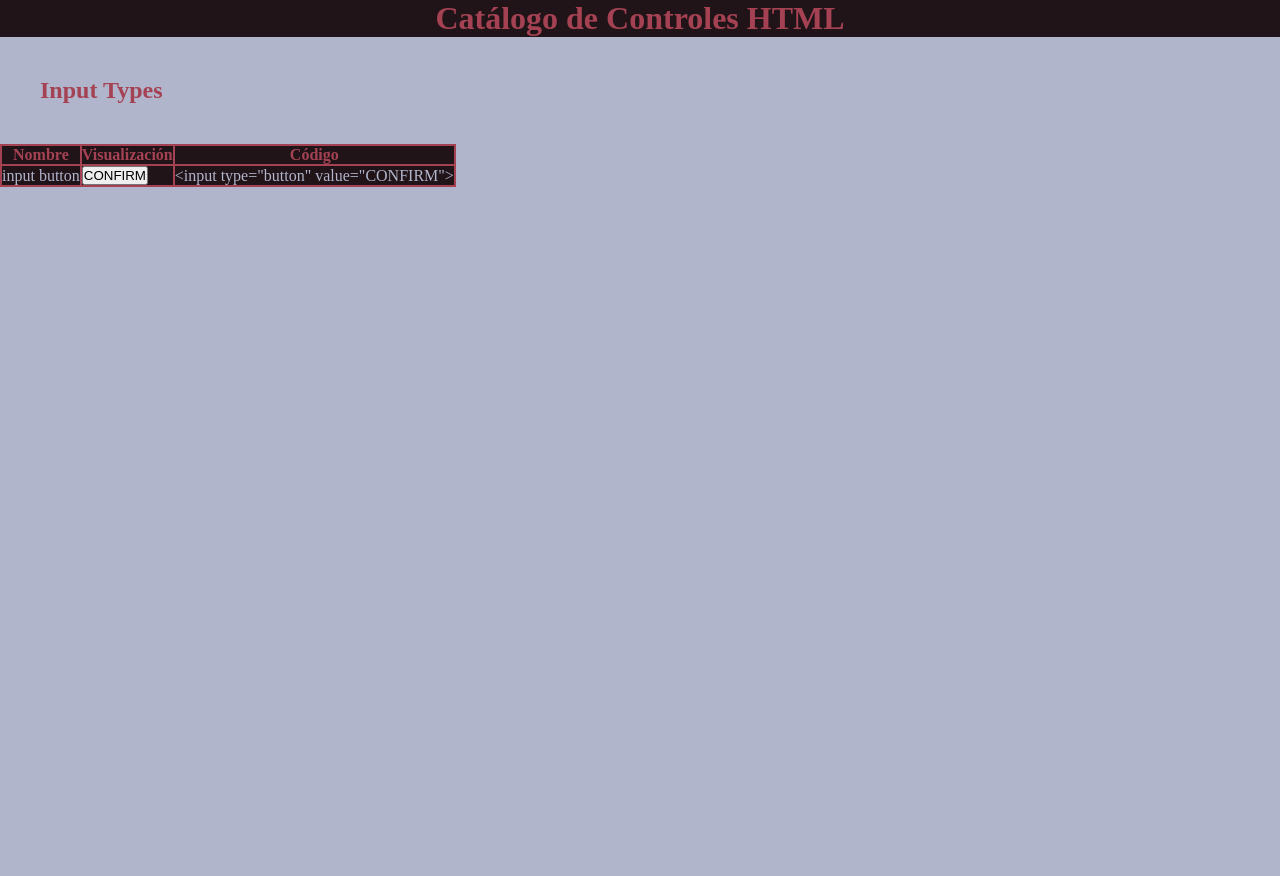
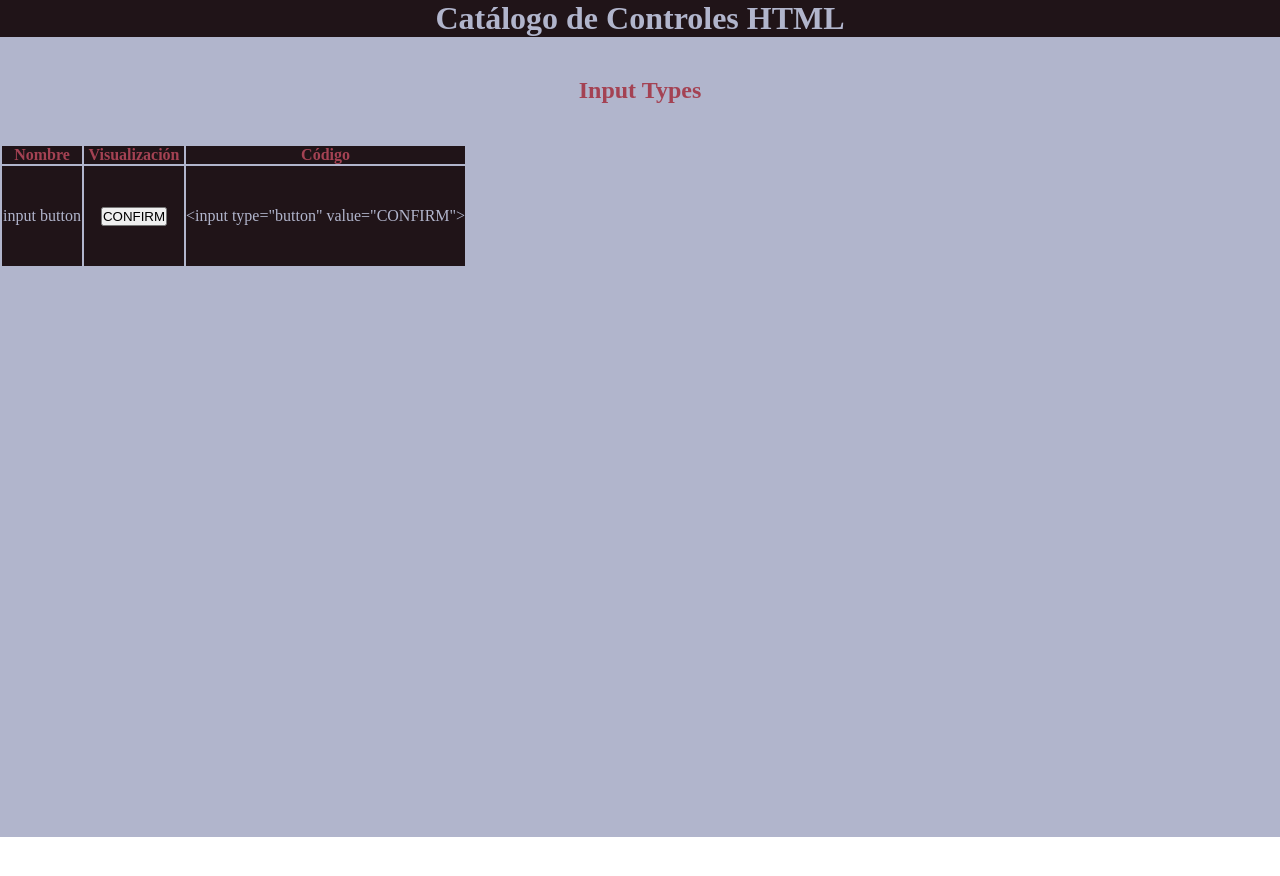
Before and after one commit to juansuarezb/catalogo-controles-html, a plain HTML site: page index.html in a window 1280 px wide. Shown: the top 876 px of the page. After the commit the page ends 837 px from the top, so only its background shows below. Drawn offline with Linux system fonts and the light colour scheme; a web font is replaced by a local one.

Commit message:
Update styles.css

```diff
--- a/styles/styles.css
+++ b/styles/styles.css
@@ -27,6 +27,7 @@ body{
   line-height: 1.5;
   font: var(--font-base);
   color: var(--color-foreground);
+  height: 100vh;
 }
 
 header{
@@ -35,15 +36,22 @@ header{
 }
 
 header h1{
-  color: var(--color-foreground-header);
+  color: var(--color-background);
 }
+
+
 main{
   background-color: var(--color-background);
-  height: 100vw;
+  height: 100%;
+}
+
+main h2{
+  text-align: center;
 }
 
 table{
-  background-color: var(--color-foreground-header);
+  background-color: var(--color-background);
+
 }
 
 th{
@@ -60,6 +68,15 @@ h2 {
   color: var(--color-foreground-header);
   padding: 5dvh;
 }
+
+td{
+  text-align: center;
+}
+
+tbody tr:nth-child(1) {height: 100px;}
+th:nth-child(1), td:nth-child(1) { width: 80px;}
+th:nth-child(2),td:nth-child(2){width: 100px;}
+
 @media (min-width: 768px) {
 
 }
```
